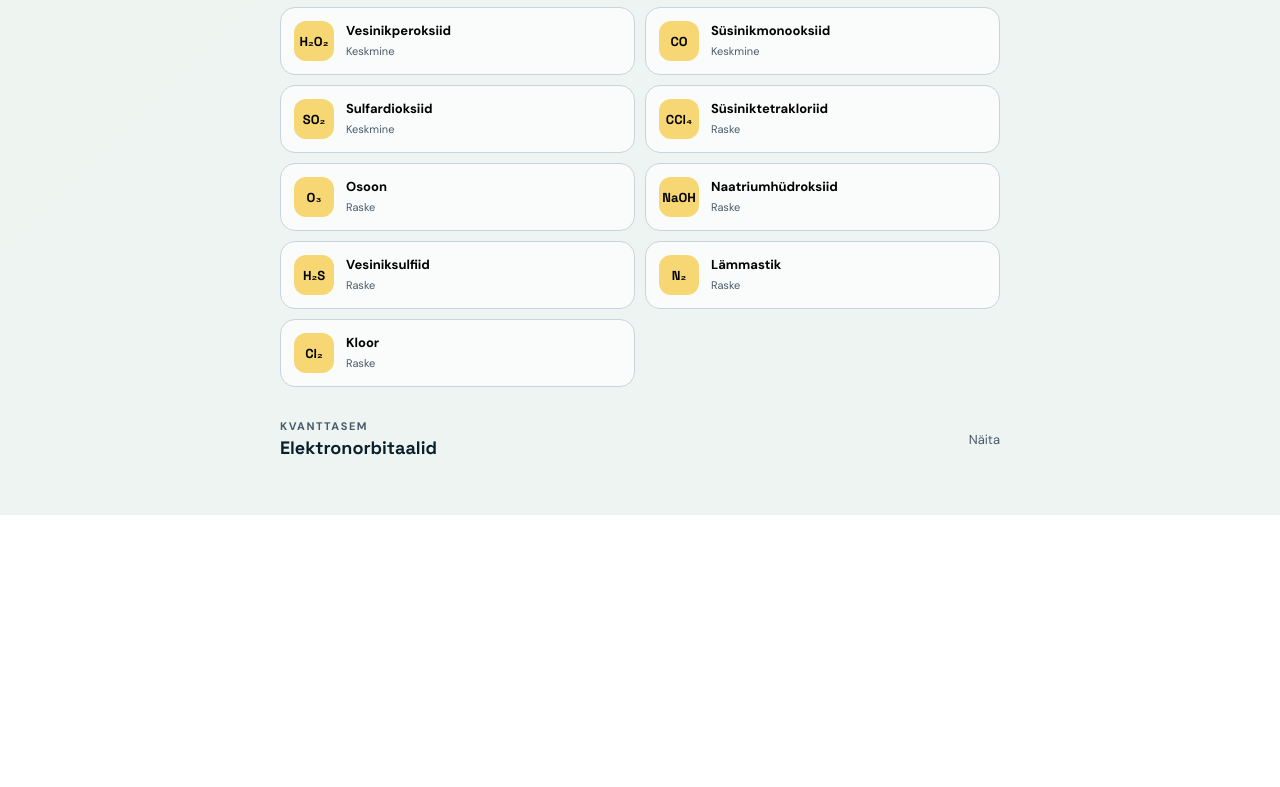
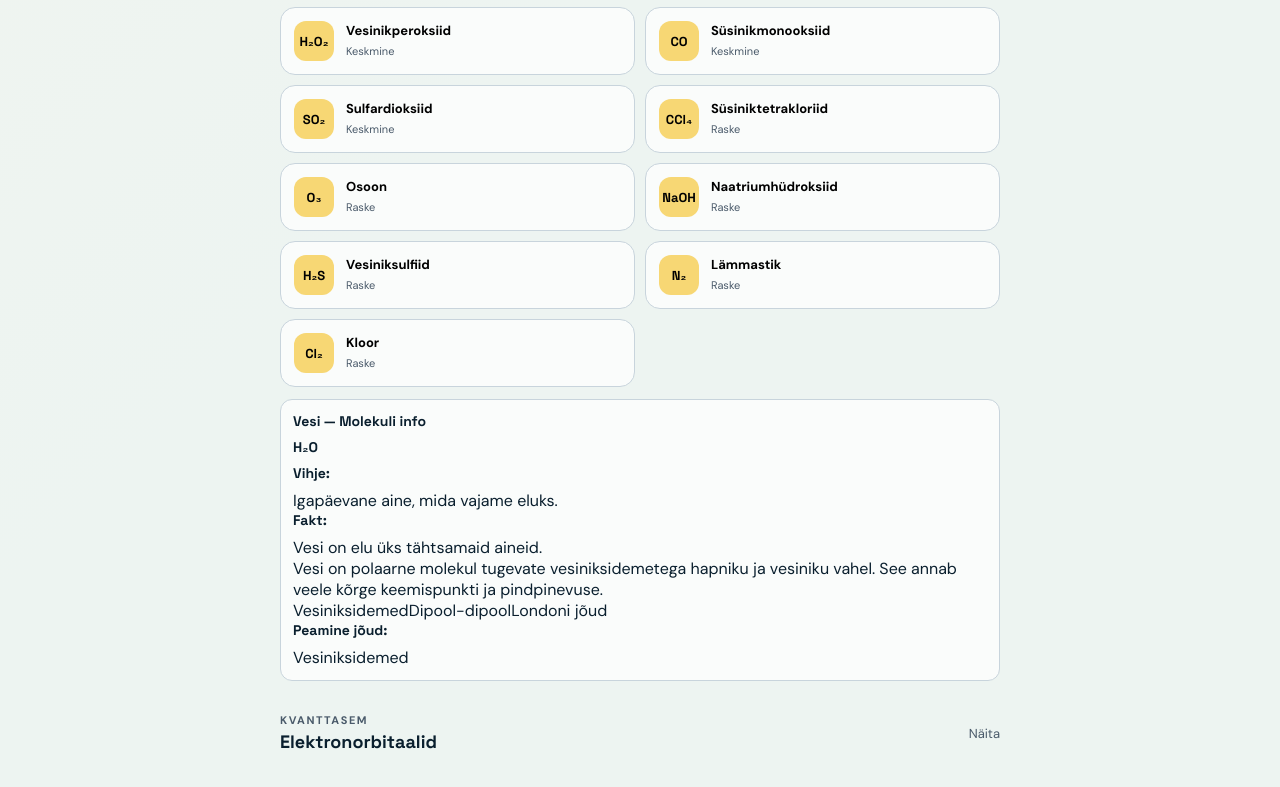
Before and after one commit to pritulkin/molecule-master, a plain HTML site: page index.html in a window 1280 px wide. Shown: the part 2857-3644 px from the top of the page. Before the commit the page ends 3372 px from the top, so only its background shows below. Drawn offline with Linux system fonts and the light colour scheme.

Commit message:
Add files via upload

```diff
--- a/game.js
+++ b/game.js
@@ -273,6 +273,9 @@ const translations = {
     weak: 'Nõrk',
     moleculeForcesTitle: 'Intermolekulaarsed jõud',
     primaryForce: 'Peamine jõud',
+    moleculeInfoTitle: 'Molekuli info',
+    factLabel: 'Fakt',
+    hintLabel: 'Vihje',
     saltModeLabel: 'REŽIIM',
     saltModeTitle: 'Ehita sool',
     saltModeButton: 'Ehita sool',
@@ -381,6 +384,9 @@ const translations = {
     weak: 'Weak',
     moleculeForcesTitle: 'Intermolecular forces',
     primaryForce: 'Primary force',
+    moleculeInfoTitle: 'Molecule info',
+    factLabel: 'Fact',
+    hintLabel: 'Hint',
     saltModeLabel: 'MODE',
     saltModeTitle: 'Build salt',
     saltModeButton: 'Build salt',
@@ -858,13 +864,15 @@ function updateForcesUI() {
 
 function updateMoleculeForcesInfo() {
   const forcesDetail = $('molecule-forces-detail');
+
   if (!target || !target.intermolecularForces) {
     forcesDetail.hidden = true;
     return;
   }
 
   forcesDetail.hidden = false;
-  $('molecule-forces-title').textContent = `${target.name} - ${t('moleculeForcesTitle')}`;
+  const moleculeDisplay = getMoleculeText(target);
+  $('molecule-forces-title').textContent = `${target.name} — ${t('moleculeInfoTitle')}`;
 
   const forceTags = target.intermolecularForces.map(forceId => {
     const force = intermolecularForces.find(f => f.id === forceId);
@@ -879,8 +887,12 @@ function updateMoleculeForcesInfo() {
   const primaryForceNameEt = { 'hydrogen-bonding': 'Vesiniksidemed', 'dipole-dipole': 'Dipool-dipool', 'london-dispersion': 'Londoni jõud', 'ionic': 'Ioonilised jõud' };
   const primaryForceNameEn = { 'hydrogen-bonding': 'Hydrogen bonding', 'dipole-dipole': 'Dipole-dipole', 'london-dispersion': 'London dispersion', 'ionic': 'Ionic forces' };
   const primaryForceName = currentLang === 'et' ? primaryForceNameEt[target.primaryForce] : primaryForceNameEn[target.primaryForce];
+  const moleculeFact = getMoleculeFact(target);
 
   $('molecule-forces-content').innerHTML = `
+    <p><strong>${target.formula}</strong></p>
+    <p><strong>${t('hintLabel')}:</strong> ${moleculeDisplay[1]}</p>
+    <p><strong>${t('factLabel')}:</strong> ${moleculeFact}</p>
     <p>${target.forceAnalysis}</p>
     <div class="force-tags">${forceTags}</div>
     <div class="primary-force">
@@ -1295,6 +1307,8 @@ function restartGame() {
   selectTarget(molecules[0].id);
 }
 function render() {
+  updateMoleculeForcesInfo();
+
   if (is3DView) {
     render3DMolecule();
     return;
--- a/index.html
+++ b/index.html
@@ -134,7 +134,7 @@
     <section class="molecules-section">
       <div class="section-heading compact"><div><span class="section-kicker">KOGUMIK</span><h3>Õpitavad molekulid</h3></div></div>
       <div class="molecule-list" id="molecule-list"></div>
-      <div class="molecule-forces-detail" id="molecule-forces-detail" hidden>
+      <div class="molecule-forces-detail" id="molecule-forces-detail">
         <strong id="molecule-forces-title">Molekuli jõud</strong>
         <div id="molecule-forces-content"></div>
       </div>
```
Also changed, not shown: 2 other files.
